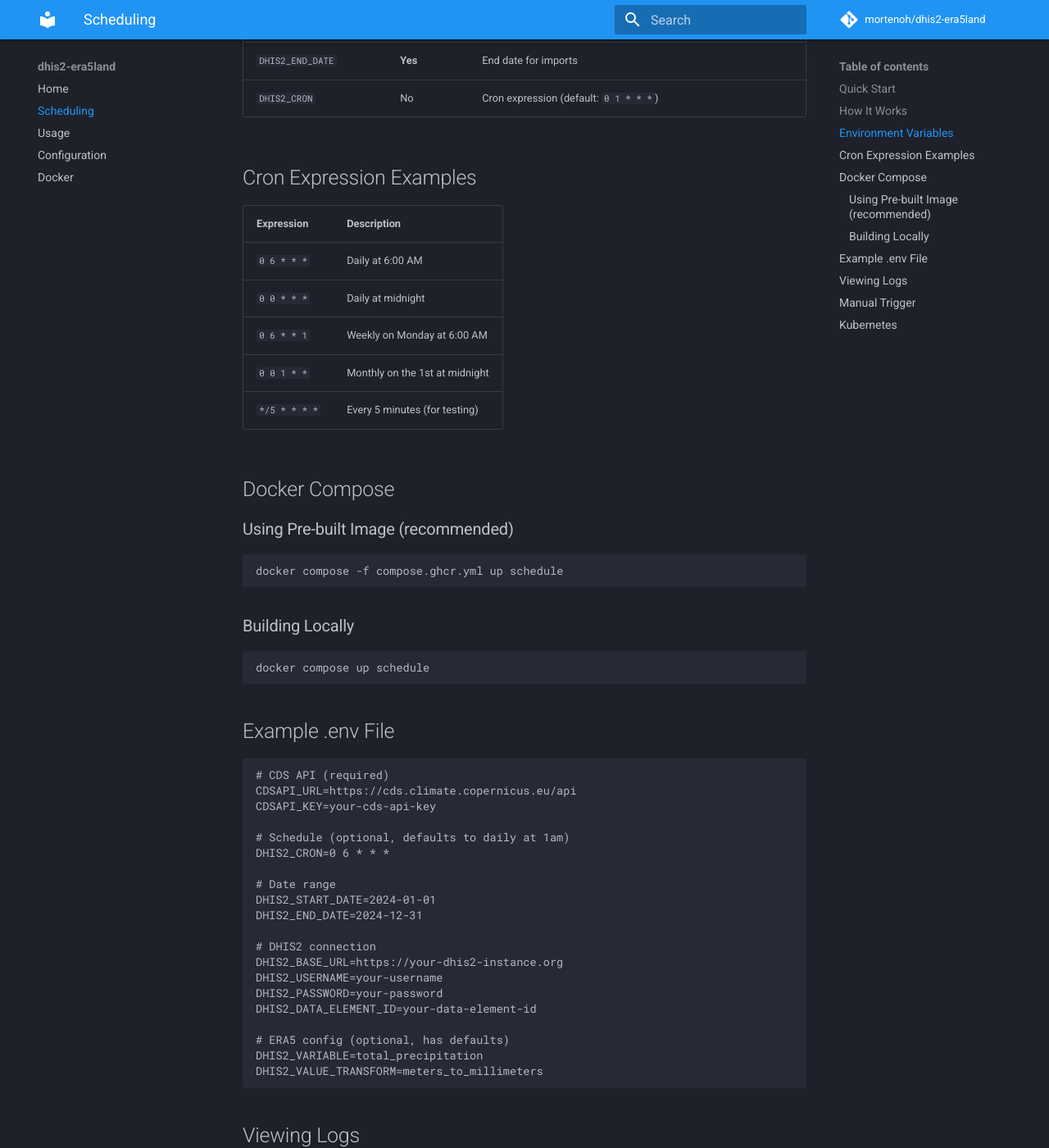
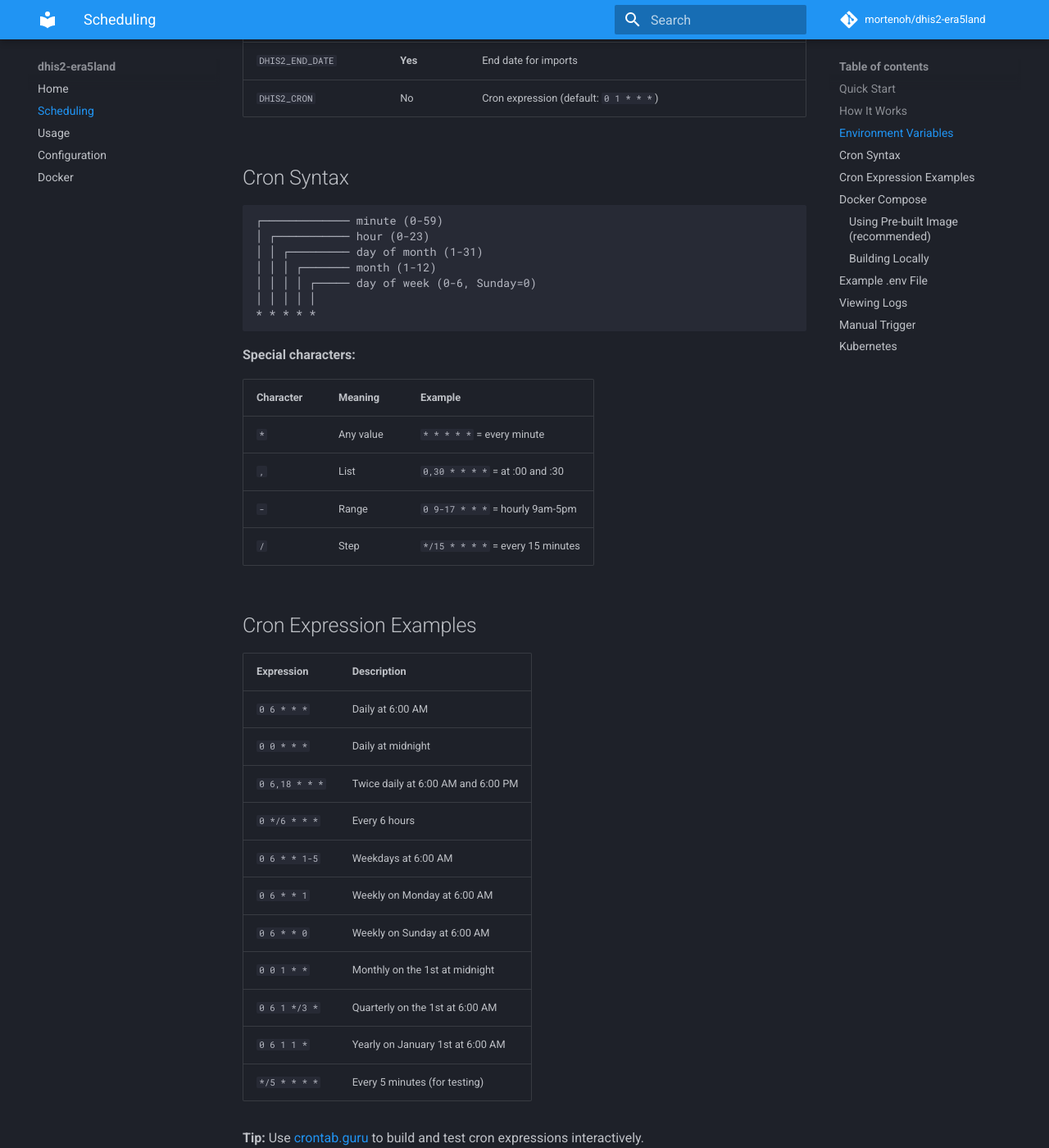
Before and after one commit to mortenoh/dhis2-era5land, an MkDocs documentation site: the page built from docs/scheduling.md, in a window 1280 px wide and 1400 px high, scrolled down 1519 px. Shown: the whole window at 82% size. Built offline with MkDocs 1.6.1 and Material for MkDocs 9.7.7, drawn with Linux system fonts in a browser that asks for light colours; comment, search, counter and statistics services are not loaded.

Commit message:
docs: expand cron syntax guide with more examples

````diff
--- a/docs/scheduling.md
+++ b/docs/scheduling.md
@@ -56,15 +56,44 @@
 | `DHIS2_END_DATE` | **Yes** | End date for imports |
 | `DHIS2_CRON` | No | Cron expression (default: `0 1 * * *`) |
 
+## Cron Syntax
+
+```
+┌───────────── minute (0-59)
+│ ┌─────────── hour (0-23)
+│ │ ┌───────── day of month (1-31)
+│ │ │ ┌─────── month (1-12)
+│ │ │ │ ┌───── day of week (0-6, Sunday=0)
+│ │ │ │ │
+* * * * *
+```
+
+**Special characters:**
+
+| Character | Meaning | Example |
+|-----------|---------|---------|
+| `*` | Any value | `* * * * *` = every minute |
+| `,` | List | `0,30 * * * *` = at :00 and :30 |
+| `-` | Range | `0 9-17 * * *` = hourly 9am-5pm |
+| `/` | Step | `*/15 * * * *` = every 15 minutes |
+
 ## Cron Expression Examples
 
 | Expression | Description |
 |------------|-------------|
 | `0 6 * * *` | Daily at 6:00 AM |
 | `0 0 * * *` | Daily at midnight |
+| `0 6,18 * * *` | Twice daily at 6:00 AM and 6:00 PM |
+| `0 */6 * * *` | Every 6 hours |
+| `0 6 * * 1-5` | Weekdays at 6:00 AM |
 | `0 6 * * 1` | Weekly on Monday at 6:00 AM |
+| `0 6 * * 0` | Weekly on Sunday at 6:00 AM |
 | `0 0 1 * *` | Monthly on the 1st at midnight |
+| `0 6 1 */3 *` | Quarterly on the 1st at 6:00 AM |
+| `0 6 1 1 *` | Yearly on January 1st at 6:00 AM |
 | `*/5 * * * *` | Every 5 minutes (for testing) |
+
+**Tip:** Use [crontab.guru](https://crontab.guru/) to build and test cron expressions interactively.
 
 ## Docker Compose
 
````
